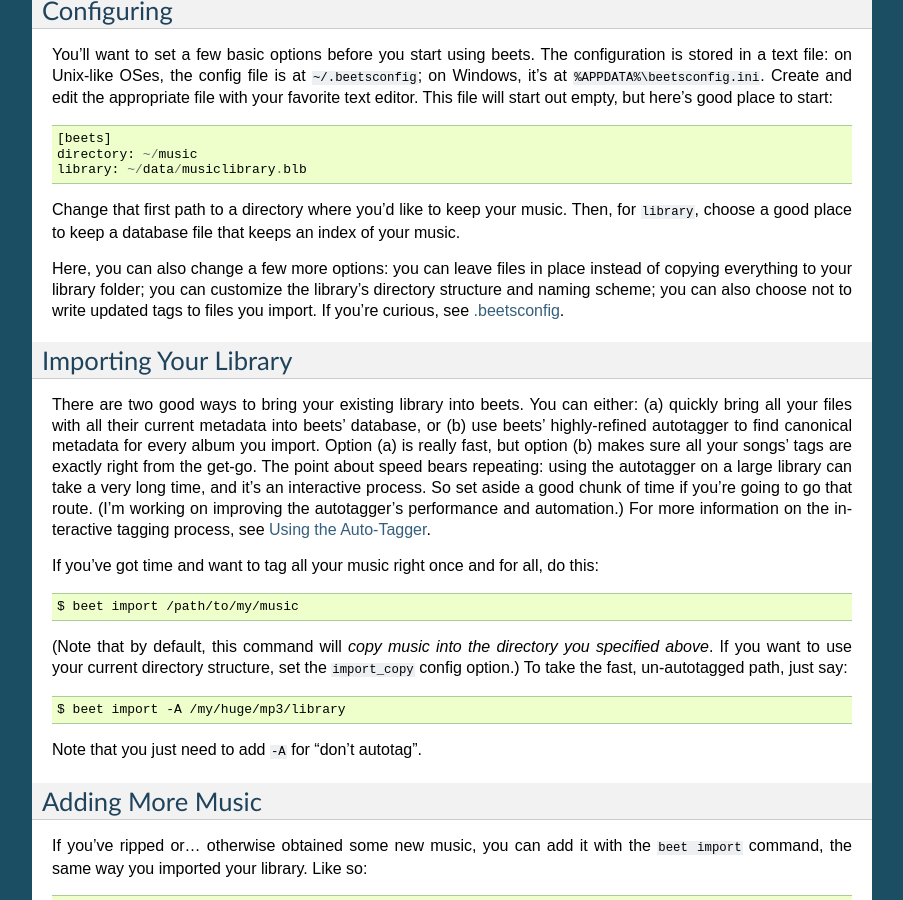
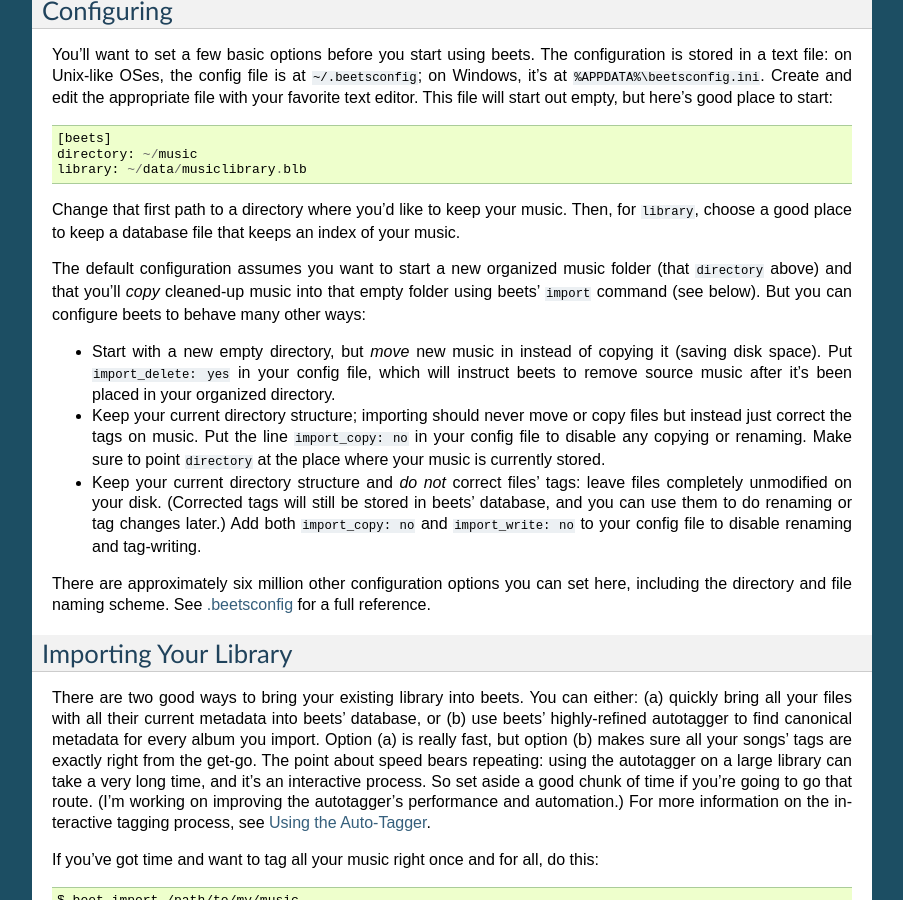
Before and after one commit to google-code-export/beets, a Sphinx documentation site: the page built from docs/guides/main.rst, in a window 1280 px wide and 900 px high, scrolled down 1030 px. Shown: the whole window, without its empty margins (198-1101 px from the left). Built offline with Sphinx 7.4.7, drawn with Linux system fonts in a browser that asks for light colours.

Commit message:
more config detail in getting started guide

```diff
--- a/docs/guides/main.rst
+++ b/docs/guides/main.rst
@@ -105,11 +105,28 @@
 for ``library``, choose a good place to keep a database file that keeps an index
 of your music.
 
-Here, you can also change a few more options: you can leave files in place
-instead of copying everything to your library folder; you can customize the
-library's directory structure and naming scheme; you can also choose not to
-write updated tags to files you import. If you're curious,
-see :doc:`/reference/config`.
+The default configuration assumes you want to start a new organized music folder
+(that ``directory`` above) and that you'll *copy* cleaned-up music into that
+empty folder using beets' ``import`` command (see below). But you can configure
+beets to behave many other ways:
+
+* Start with a new empty directory, but *move* new music in instead of copying
+  it (saving disk space). Put ``import_delete: yes`` in your config file, which
+  will instruct beets to remove source music after it's been placed in your
+  organized directory.
+* Keep your current directory structure; importing should never move or copy
+  files but instead just correct the tags on music. Put the line ``import_copy:
+  no`` in your config file to disable any copying or renaming. Make sure to
+  point ``directory`` at the place where your music is currently stored.
+* Keep your current directory structure and *do not* correct files' tags: leave
+  files completely unmodified on your disk. (Corrected tags will still be stored
+  in beets' database, and you can use them to do renaming or tag changes later.)
+  Add both ``import_copy: no`` and ``import_write: no`` to your config file to
+  disable renaming and tag-writing.
+
+There are approximately six million other configuration options you can set
+here, including the directory and file naming scheme. See
+:doc:`/reference/config` for a full reference.
 
 Importing Your Library
 ----------------------
```
